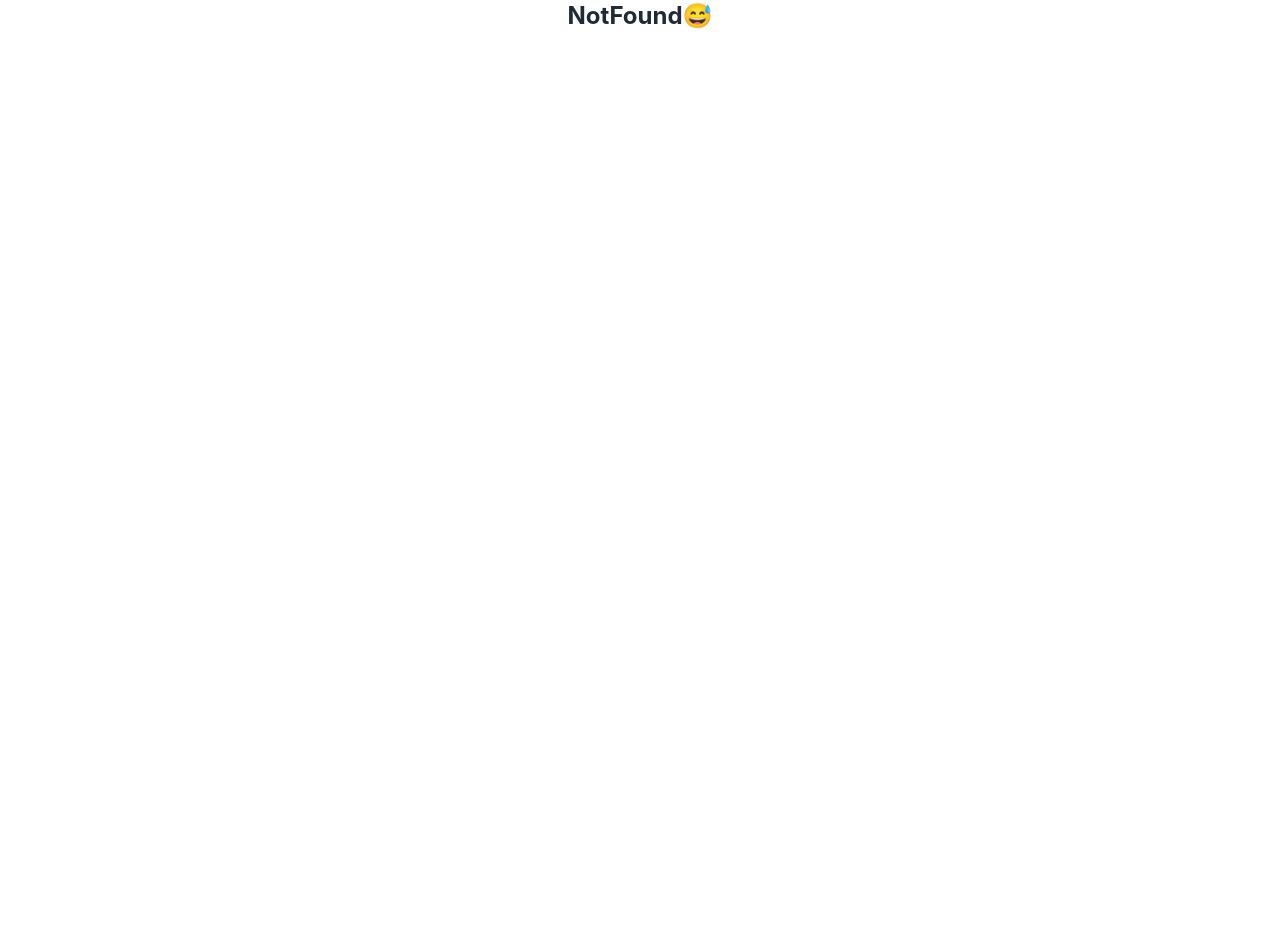
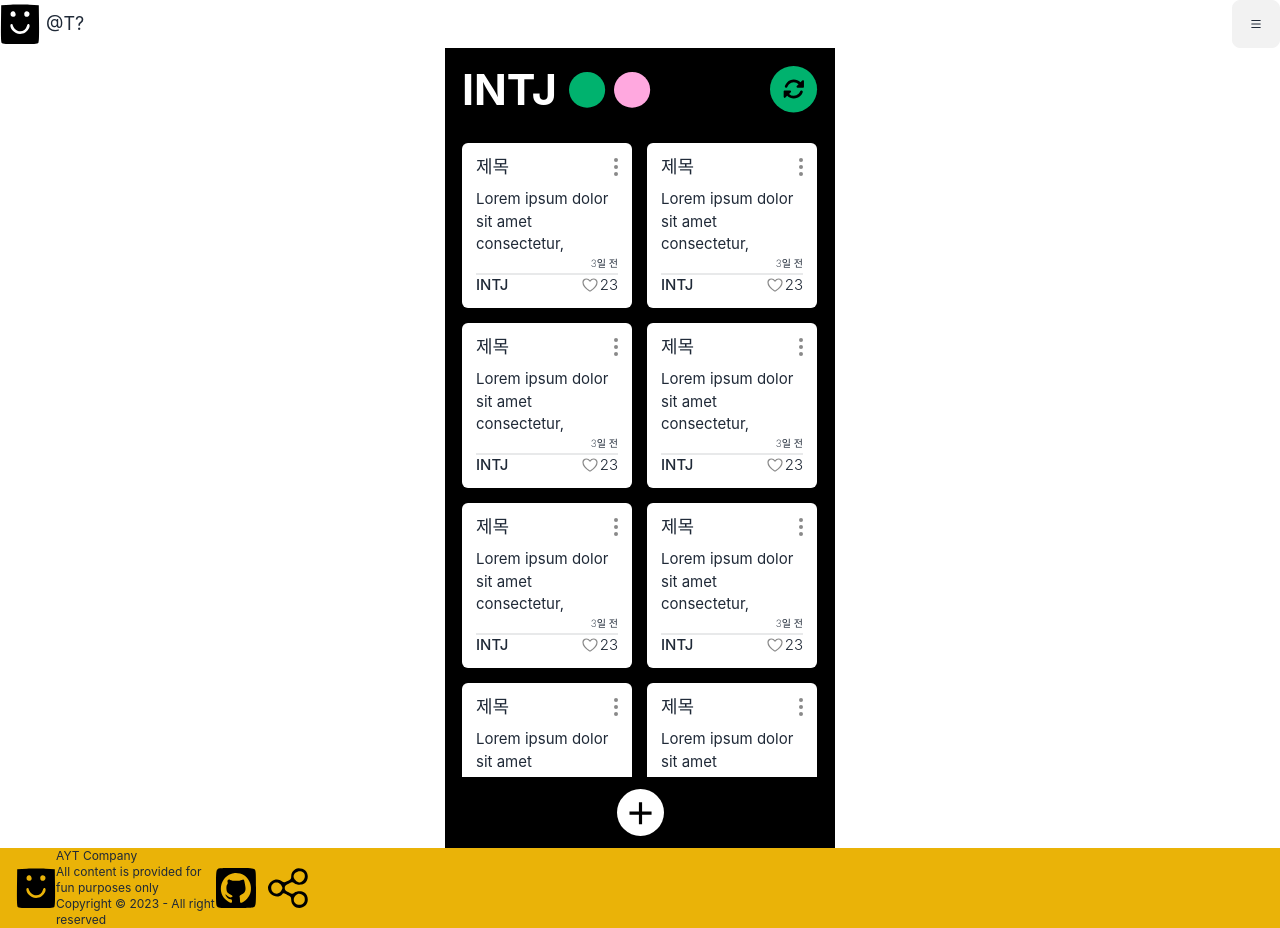
Before and after one commit to are-you-T/client, a React (Create React App) app: page /board/1 in a window 1280 px wide. Before the commit this address had no page. Before the commit the page ends 800 px from the top, so only its background shows below. Built offline with nearby package versions, Linux system fonts and the light colour scheme.

Commit message:
style : 게시판 퍼블리싱 완료

```diff
--- a/src/components/BulletinCard.tsx
+++ b/src/components/BulletinCard.tsx
@@ -5,34 +5,31 @@ import tw from "tailwind-styled-components";
 const Card = tw.div`
   flex flex-col
   bg-white rounded-md
-
-  w-44 h-44
-  p-3
-
+  w-[170px] min-h-[165px] px-[14px] py-[10px]
+  cursor-pointer
 `;
 const Header = tw.div`
   flex flex-row justify-between items-center
   mb-2
 `;
 const Title = tw.div`
-  text-lg font-medium
-
+  text-[18px] font-medium
+  min-h-fit
 `;
 const OptionIcon = tw.button`
 `;
 const Main = tw.div`
+`;
 
-`;
 const Content = tw.div`
-  h-14
-  mb-4
-  text-sm
-
   overflow-hidden
   overflow-ellipsis
+  text-[15px]
+  h-[68px]
 `;
+
 const Date = tw.div`
-  text-xs font-extralight
+  text-[10px] font-extralight
   flex justify-end
   mb-0.5
 
@@ -43,17 +40,19 @@ const Divider = tw.div`
   h-px
 `;
 const Footer = tw.div`
-  flex flex-row justify-between
-  mt-1
-  text-sm
+  flex flex-row justify-between items-end
+  text-[15px]
 `;
 const Category = tw.div`
   font-medium
 `;
-const Heart = tw.button`
+const Heart = tw.div`
   flex flex-row items-center
 `;
-const LikeCount = tw.div`
+const HeartBtn = tw.button`
+
+`;
+const HeartCount = tw.div`
   font-light
   ml-0.5
 `;
@@ -88,11 +87,10 @@ export default function BulletinCard({ showModal }) {
       </Main>
 
       <Divider />
-
       <Footer>
         <Category>INTJ</Category>
         <Heart>
-          <button>
+          <HeartBtn>
             <svg
               xmlns="http://www.w3.org/2000/svg"
               width="16"
@@ -107,8 +105,8 @@ export default function BulletinCard({ showModal }) {
                 d="M4.5 1C2.567 1 1 2.491 1 4.33c0 1.486.613 5.01 6.642 8.573a.71.71 0 0 0 .716 0C14.388 9.34 15 5.816 15 4.331 15 2.49 13.433 1 11.5 1S8 3.019 8 3.019 6.433 1 4.5 1Z"
               />
             </svg>
-          </button>
-          <LikeCount>23</LikeCount>
+          </HeartBtn>
+          <HeartCount>23</HeartCount>
         </Heart>
       </Footer>
     </Card>
--- a/src/components/BulletinCardModal.tsx
+++ b/src/components/BulletinCardModal.tsx
@@ -3,8 +3,8 @@ import styled from "styled-components";
 import tw from "tailwind-styled-components";
 
 const CardModalContainer = tw.div`
-  h-screen
-  absolute z-50 inset-0
+  h-full
+  fixed z-50 inset-0
   bg-black-semi-transparent
   flex justify-center items-center
   `;
@@ -50,15 +50,16 @@ border-t
 const Date = tw.div`
   font-extralight
   mb-0.5
-
 `;
 
-const Heart = tw.button`
+const Heart = tw.div`
   flex flex-row items-center
+`;
+const HeartBtn = tw.button`
 `;
 const HeartCount = tw.div`
   font-extralight
-  ml-0.5
+  ml-1
 `;
 //@ts-ignore
 export default function BulletinCardModal({ closeModal }) {
@@ -97,7 +98,7 @@ export default function BulletinCardModal({ closeModal }) {
 
         <Footer>
           <Heart>
-            <button>
+            <HeartBtn>
               <svg
                 xmlns="http://www.w3.org/2000/svg"
                 width="16"
@@ -112,7 +113,7 @@ export default function BulletinCardModal({ closeModal }) {
                   d="M4.5 1C2.567 1 1 2.491 1 4.33c0 1.486.613 5.01 6.642 8.573a.71.71 0 0 0 .716 0C14.388 9.34 15 5.816 15 4.331 15 2.49 13.433 1 11.5 1S8 3.019 8 3.019 6.433 1 4.5 1Z"
                 />
               </svg>
-            </button>
+            </HeartBtn>
             <HeartCount>23</HeartCount>
           </Heart>
           <Date>2023.07.20</Date>
--- a/src/index.tsx
+++ b/src/index.tsx
@@ -1,38 +1,35 @@
-import React from 'react';
-import ReactDOM from 'react-dom/client';
-import './index.css';
-import App from './App';
-import reportWebVitals from './reportWebVitals';
-import {
-  createBrowserRouter,
-  RouterProvider,
-} from "react-router-dom";
-import Home from './pages/Home';
-import NotFound from './pages/NotFound';
-import Test from './pages/Test';
-import TestResult from './pages/TestResult';
-import BulletinDetail from './pages/BulletinDetail';
-import Stats from './pages/Stats';
-import BulletinBoard from './pages/BulletinBoard';
+import React from "react";
+import ReactDOM from "react-dom/client";
+import "./index.css";
+import App from "./App";
+import reportWebVitals from "./reportWebVitals";
+import { createBrowserRouter, RouterProvider } from "react-router-dom";
+import Home from "./pages/Home";
+import NotFound from "./pages/NotFound";
+import Test from "./pages/Test";
+import TestResult from "./pages/TestResult";
+import BulletinDetail from "./pages/BulletinDetail";
+import Stats from "./pages/Stats";
+import BulletinBoard from "./pages/BulletinBoard";
 
 const router = createBrowserRouter([
   {
     path: "/",
-    element: <App/>,
-    errorElement: <NotFound/>,
+    element: <App />,
+    errorElement: <NotFound />,
     children: [
-      { index: true, path:'/', element: <Home/> },
-      { path: '/test' , element: <Test/> },
-      { path: '/test/result', element: <TestResult/> },
-      { path: '/bulletin', element: <BulletinBoard/> },
-      { path: '/bulletin/:mbti', element: <BulletinDetail/> },
-      { path: '/stats', element: <Stats/>}
-    ]
+      { index: true, path: "/", element: <Home /> },
+      { path: "/test", element: <Test /> },
+      { path: "/test/result", element: <TestResult /> },
+      { path: "/board", element: <BulletinBoard /> },
+      { path: "/board/:mbti", element: <BulletinDetail /> },
+      { path: "/stats", element: <Stats /> },
+    ],
   },
 ]);
 
 const root = ReactDOM.createRoot(
-  document.getElementById('root') as HTMLElement
+  document.getElementById("root") as HTMLElement
 );
 root.render(
   <React.StrictMode>
--- a/src/pages/BulletinBoard.tsx
+++ b/src/pages/BulletinBoard.tsx
@@ -6,20 +6,27 @@ import BulletinCardModal from "../components/BulletinCardModal";
 
 const Board = tw.div`
   flex flex-col
-  h-screen bg-black
-  pl-3 pr-3
+  h-screen w-[390px] bg-black
+  px-[17px] mx-auto
 `;
 const Header = tw.div`
-  flex flex-row justify-between
+  flex flex-row justify-between items-center
   mt-4 mb-7
 `;
 const Title = tw.div`
-  text-5xl font-bold text-white
+  text-[43px] leading-[51px]  font-bold text-white
+`;
+const ChangeMbtiBtn = tw.button`
+
 `;
 const Main = tw.div`
-  flex flex-wrap justify-center gap-3
   w-full overflow-auto
-
+`;
+const BulletinCardWrap = tw.div`
+  flex flex-wrap justify-start gap-[15px]
+  w-fit mx-auto
+`;
+const PostBtn = tw.button`
 `;
 const Footer = tw.div`
   flex justify-center
@@ -43,6 +50,7 @@ export default function BulletinBoard() {
       <Header>
         <Title>MBTI 담벼락</Title>
         {/* change icon */}
+        <ChangeMbtiBtn>
           <svg
             xmlns="http://www.w3.org/2000/svg"
             width="48"
@@ -61,8 +69,10 @@ export default function BulletinBoard() {
               d="M19.024 18.303a6.762 6.762 0 0 1 9.523-.042l-1.741 1.737a1.016 1.016 0 0 0 .718 1.733H32.935c.562 0 1.014-.452 1.014-1.014v-5.41a1.016 1.016 0 0 0-1.733-.719l-1.758 1.758c-3.703-3.656-9.667-3.643-13.348.043a9.414 9.414 0 0 0-2.232 3.542 1.352 1.352 0 0 0 2.549.9 6.694 6.694 0 0 1 1.598-2.528Zm-5.363 7.148v5.41a1.016 1.016 0 0 0 1.733.718l1.758-1.758c3.703 3.656 9.667 3.644 13.348-.042a9.443 9.443 0 0 0 2.236-3.538 1.352 1.352 0 0 0-2.549-.9 6.693 6.693 0 0 1-1.597 2.527 6.762 6.762 0 0 1-9.523.043l1.737-1.742a1.016 1.016 0 0 0-.719-1.733h-5.41c-.562 0-1.014.453-1.014 1.015Z"
             />
           </svg>
+        </ChangeMbtiBtn>
       </Header>
       <Main>
+        <BulletinCardWrap>
           <BulletinCard showModal={showModal} />
           <BulletinCard showModal={showModal} />
           <BulletinCard showModal={showModal} />
@@ -71,10 +81,13 @@ export default function BulletinBoard() {
           <BulletinCard showModal={showModal} />
           <BulletinCard showModal={showModal} />
           <BulletinCard showModal={showModal} />
+          <BulletinCard showModal={showModal} />
+        </BulletinCardWrap>
       </Main>
 
       <Footer>
-        {/* add icon */}
+        {/* post button icon */}
+        <PostBtn>
           <svg
             xmlns="http://www.w3.org/2000/svg"
             width="47"
@@ -87,6 +100,7 @@ export default function BulletinBoard() {
               d="M21.913 35.217v-9.473H12.49V22.57h9.424v-9.424h3.174v9.424h9.473v3.174h-9.473v9.473h-3.174Z"
             />
           </svg>
+        </PostBtn>
       </Footer>
     </Board>
   );
--- a/src/pages/BulletinDetail.tsx
+++ b/src/pages/BulletinDetail.tsx
@@ -1,24 +1,38 @@
-import React from "react";
+import React, { useState } from "react";
 import tw from "tailwind-styled-components";
 
 import BulletinCard from "../components/BulletinCard";
+import BulletinCardModal from "../components/BulletinCardModal";
 
 const Board = tw.div`
   flex flex-col
-h-screen bg-black
-pl-3 pr-3
+  h-screen w-[390px] bg-black
+  px-[17px] mx-auto
 `;
 const Header = tw.div`
-flex flex-row justify-between
-mt-4 mb-4
+flex flex-row justify-between items-center
+mt-4 mb-7
+`;
+const Mbti = tw.div`
+ flex flex-row items-center gap-3
 `;
 const Title = tw.div`
-text-4xl font-bold text-white
+text-[43px] leading-[51px] font-bold text-white
+`;
+const ChangeMbtiBtn = tw.button`
+
+`;
+const MbtiColor = tw.div`
+ flex flex-row gap-2
 `;
 const Main = tw.div`
-flex flex-wrap justify-center gap-3
   w-full overflow-auto
-
+`;
+const BulletinCardWrap = tw.div`
+  flex flex-wrap justify-start gap-[15px]
+  w-fit mx-auto
+`;
+const PostBtn = tw.button`
 `;
 const Footer = tw.div`
   flex justify-center
@@ -28,12 +42,55 @@ pt-3 pb-3
 `;
 
 //@ts-ignore
-export default function BulletinDetail() {
+export default function BulletinBoard() {
+  const [openModal, setOpenModal] = useState(false);
+  const showModal = () => {
+    setOpenModal(true);
+  };
+  const closeModal = () => {
+    setOpenModal(false);
+  };
   return (
     <Board>
+      {openModal && <BulletinCardModal closeModal={closeModal} />}
       <Header>
-        <Title>MBTI 담벼락</Title>
+        <Mbti>
+          <Title>INTJ</Title>
+          {/* mbti icon */}
+          <MbtiColor>
+            <svg
+              xmlns="http://www.w3.org/2000/svg"
+              width="37"
+              height="36"
+              fill="none"
+            >
+              <ellipse
+                cx="18.088"
+                cy="17.833"
+                fill="#00B26E"
+                rx="18.088"
+                ry="17.833"
+              />
+            </svg>
+            {/* mbti icon */}
+            <svg
+              xmlns="http://www.w3.org/2000/svg"
+              width="37"
+              height="36"
+              fill="none"
+            >
+              <ellipse
+                cx="18.088"
+                cy="17.833"
+                fill="#FFA8DF"
+                rx="18.088"
+                ry="17.833"
+              />
+            </svg>
+          </MbtiColor>
+        </Mbti>
         {/* change icon */}
+        <ChangeMbtiBtn>
           <svg
             xmlns="http://www.w3.org/2000/svg"
             width="48"
@@ -52,21 +109,25 @@ export default function BulletinDetail() {
               d="M19.024 18.303a6.762 6.762 0 0 1 9.523-.042l-1.741 1.737a1.016 1.016 0 0 0 .718 1.733H32.935c.562 0 1.014-.452 1.014-1.014v-5.41a1.016 1.016 0 0 0-1.733-.719l-1.758 1.758c-3.703-3.656-9.667-3.643-13.348.043a9.414 9.414 0 0 0-2.232 3.542 1.352 1.352 0 0 0 2.549.9 6.694 6.694 0 0 1 1.598-2.528Zm-5.363 7.148v5.41a1.016 1.016 0 0 0 1.733.718l1.758-1.758c3.703 3.656 9.667 3.644 13.348-.042a9.443 9.443 0 0 0 2.236-3.538 1.352 1.352 0 0 0-2.549-.9 6.693 6.693 0 0 1-1.597 2.527 6.762 6.762 0 0 1-9.523.043l1.737-1.742a1.016 1.016 0 0 0-.719-1.733h-5.41c-.562 0-1.014.453-1.014 1.015Z"
             />
           </svg>
+        </ChangeMbtiBtn>
       </Header>
       <Main>
-        {/* <BulletinCard />
-        <BulletinCard />
-        <BulletinCard />
-        <BulletinCard />
-        <BulletinCard />
-        <BulletinCard />
-        <BulletinCard />
-        <BulletinCard />
-        <BulletinCard /> */}
+        <BulletinCardWrap>
+          <BulletinCard showModal={showModal} />
+          <BulletinCard showModal={showModal} />
+          <BulletinCard showModal={showModal} />
+          <BulletinCard showModal={showModal} />
+          <BulletinCard showModal={showModal} />
+          <BulletinCard showModal={showModal} />
+          <BulletinCard showModal={showModal} />
+          <BulletinCard showModal={showModal} />
+          <BulletinCard showModal={showModal} />
+        </BulletinCardWrap>
       </Main>
 
       <Footer>
-        {/* add icon */}
+        {/* post button icon */}
+        <PostBtn>
           <svg
             xmlns="http://www.w3.org/2000/svg"
             width="47"
@@ -79,6 +140,7 @@ export default function BulletinDetail() {
               d="M21.913 35.217v-9.473H12.49V22.57h9.424v-9.424h3.174v9.424h9.473v3.174h-9.473v9.473h-3.174Z"
             />
           </svg>
+        </PostBtn>
       </Footer>
     </Board>
   );
--- a/tailwind.config.js
+++ b/tailwind.config.js
@@ -8,10 +8,11 @@ module.exports = {
     extend: {
       colors: {
         brand: "#329dfa",
+        "black-semi-transparent": "rgba(0,0,0,0.7)",
       },
       backgroundImage: {
         main: "url('../src/assets/main.svg')",
-        "black-semi-transparent": "rgba(0,0,0,0.7)",
+
         "regal-yellow": "#FFDF3F",
         "regal-purple": "#B2ACF9",
       },
```
Lines whose indentation alone changed are shown as unchanged.
